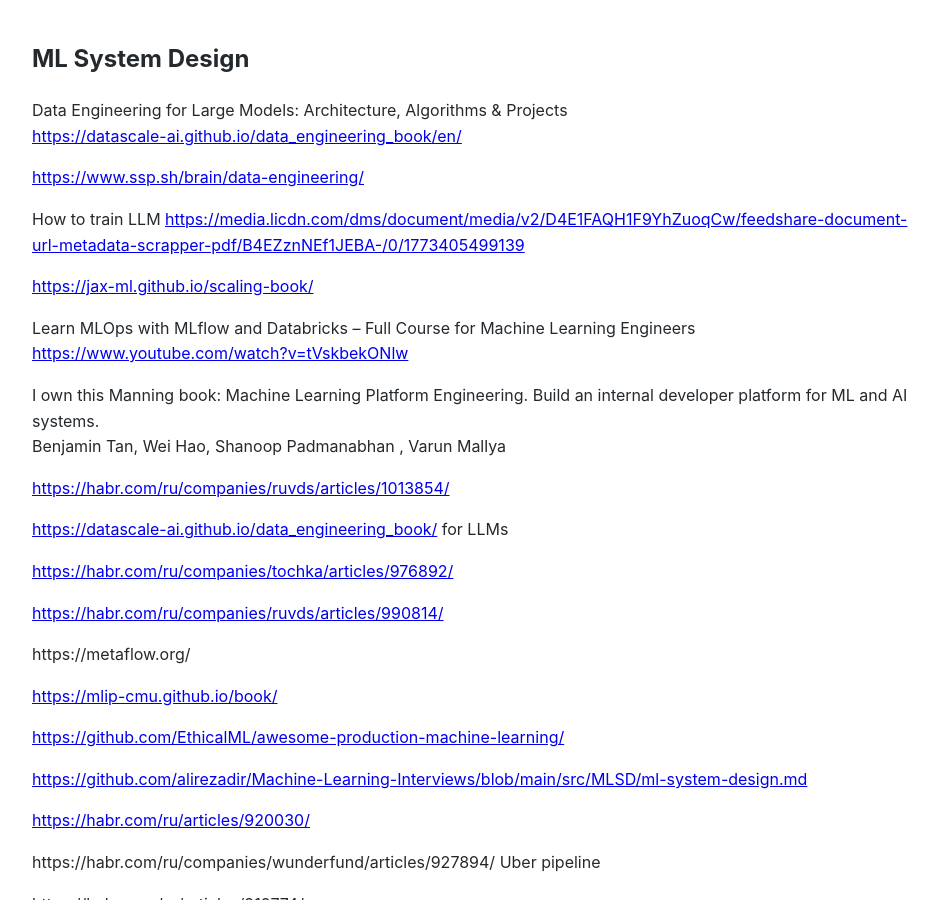
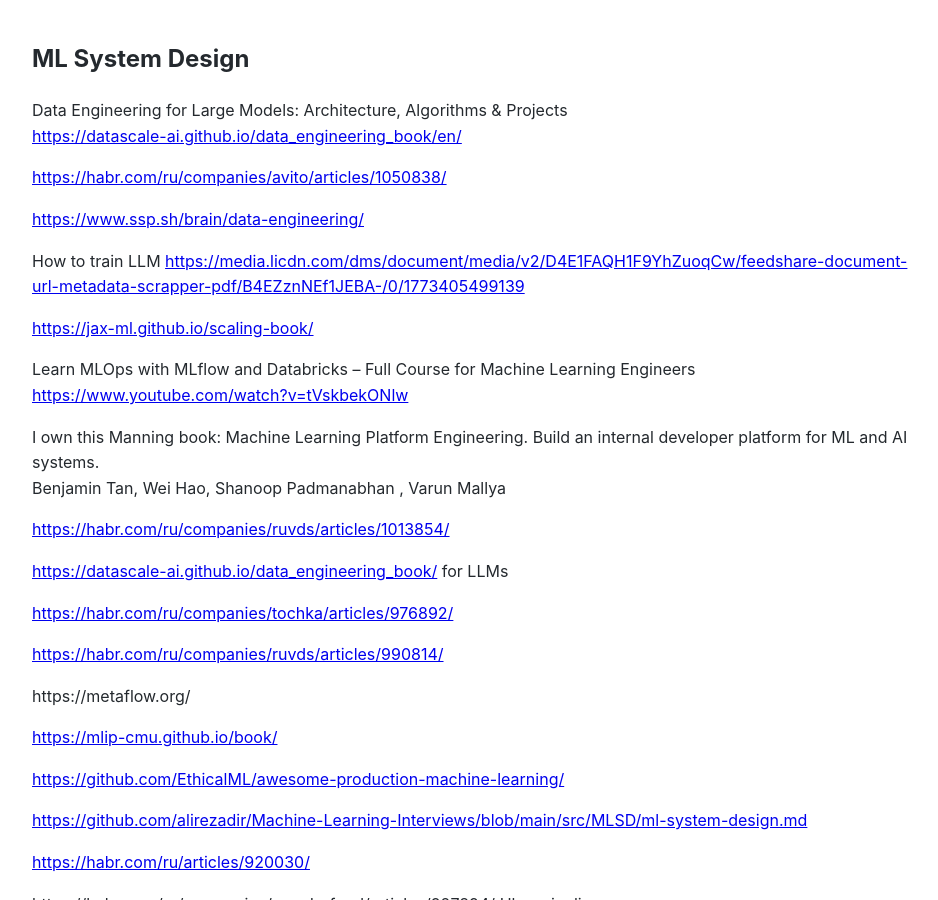
Before and after one commit to Michael-Lubinsky/michael-lubinsky.github.com, a Jekyll site: the page built from ml/ml_system_design.md, in a window 1280 px wide and 900 px high. Shown: the whole window, without its empty margins (158-1096 px from the left). Built offline with Jekyll 4.4.1, drawn with Linux system fonts in a browser that asks for light colours; our own code applies the rules of GitHub Pages for plain Markdown files.

Commit message:
Update ml_system_design.md

```diff
--- a/ml/ml_system_design.md
+++ b/ml/ml_system_design.md
@@ -2,6 +2,9 @@
 
 Data Engineering for Large Models: Architecture, Algorithms & Projects
 <https://datascale-ai.github.io/data_engineering_book/en/>
+
+
+<https://habr.com/ru/companies/avito/articles/1050838/>
 
 <https://www.ssp.sh/brain/data-engineering/>
 
```
